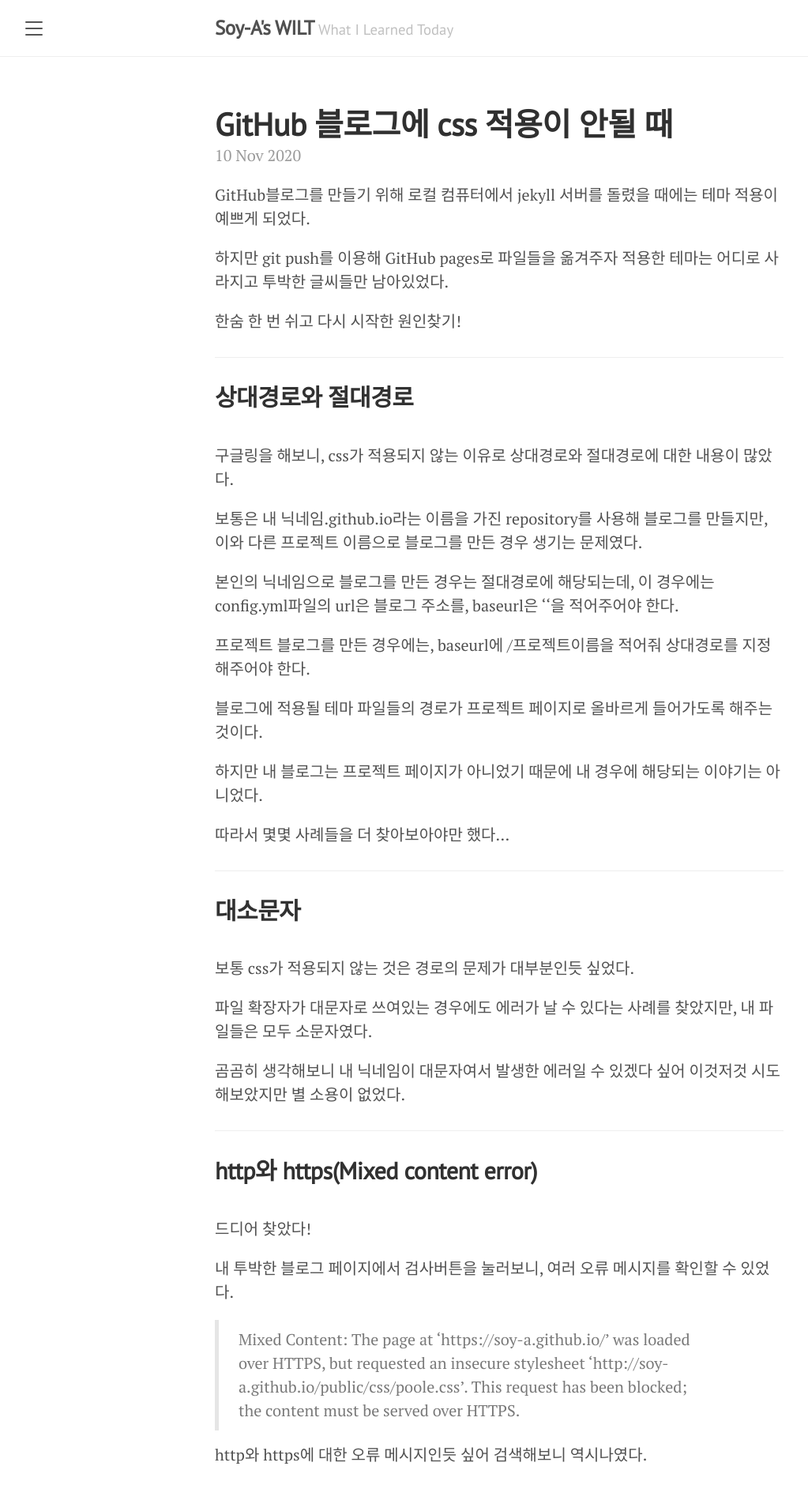
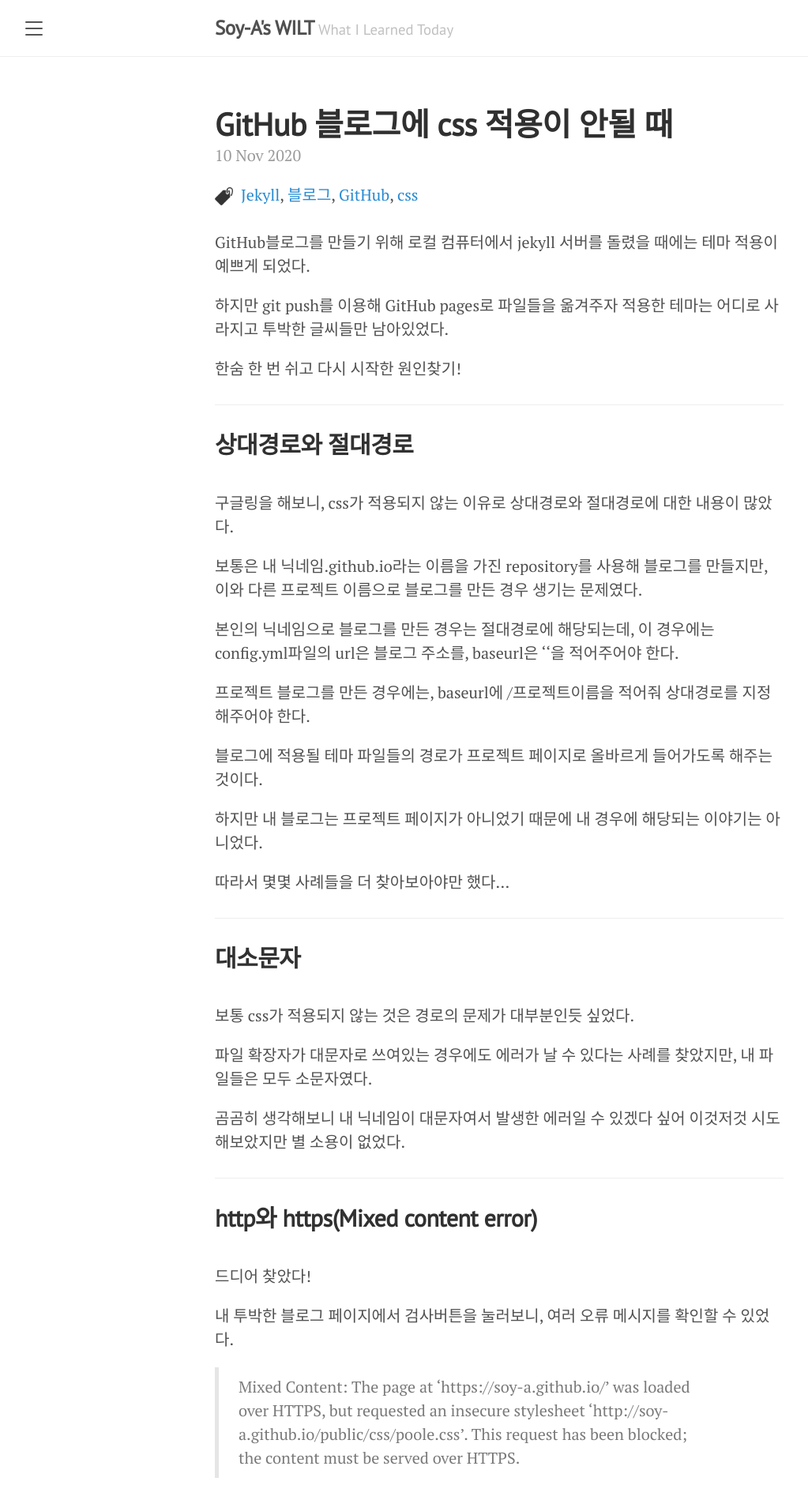
Before and after one commit to soy-A/soy-a.github.io, a Jekyll site: the page built from _posts/2020-11-10-css-not-working-on-GitHub-Pages.md, in a window 1280 px wide. Shown: the top 1880 px of the page at 79% size, without its empty margins (8-1031 px from the left). Built offline with Jekyll 4.4.1, drawn with Linux system fonts in a browser that asks for light colours; comment, search, counter and statistics services are not loaded.

Commit message:
Add tags

```diff
--- /dev/null
+++ b/_includes/post_tags.html
@@ -0,0 +1,12 @@
+<img src="/images/tag_3314.png" alt="Tags: " class="tag-img"/>
+<div class="post-tags">
+  {% if post %}
+    {% assign tags = post.tags %}
+  {% else %}
+    {% assign tags = page.tags %}
+  {% endif %}
+  {% for tag in tags %}
+  <a href="/tags/#{{tag|slugize}}">{{tag}}</a>{% unless forloop.last %},{% endunless %}
+  {% endfor %}
+</div>
+<br/>
--- a/_layouts/post.html
+++ b/_layouts/post.html
@@ -5,6 +5,8 @@ layout: default
 <div class="post">
   <h1 class="post-title">{{ page.title }}</h1>
   <span class="post-date">{{ page.date | date_to_string }}</span>
+  {% include post_tags.html %}
+  <br/>
   {{ content }}
 </div>
 
--- a/_posts/2020-11-10-css-not-working-on-GitHub-Pages.md
+++ b/_posts/2020-11-10-css-not-working-on-GitHub-Pages.md
@@ -2,6 +2,11 @@
 layout: post
 title: GitHub 블로그에 css 적용이 안될 때
 comments: true
+tags:
+- Jekyll
+- 블로그
+- GitHub
+- css
 ---
 
 GitHub블로그를 만들기 위해 로컬 컴퓨터에서 jekyll 서버를 돌렸을 때에는 테마 적용이 예쁘게 되었다.
--- a/public/css/lanyon.css
+++ b/public/css/lanyon.css
@@ -560,3 +560,34 @@ a.pagination-item:hover {
 .layout-reverse.sidebar-overlay #sidebar-checkbox:checked ~ .sidebar {
   box-shadow: -.25rem 0 .5rem rgba(0,0,0,.1);
 }
+
+// for tag cloud and archives
+.tag-cloud {
+  list-style: none;
+  padding: 0;
+  text-align: justify;
+  font-size: 16px;
+  li {
+    display: inline-block;
+    margin: 0 12px 12px 0;
+  }
+}
+#archives {
+  padding: 5px;
+}
+.archive-group {
+  margin: 5px;
+  border-top: 1px solid #ddd;
+}
+.archive-item {
+  margin-left: 5px;
+}
+.post-tags {
+  float: left;
+}
+.tag-img {
+  width: 23px;
+  float: left;
+  margin: 0 10px 0 0;
+  padding: 5px 0 0 0;
+}
```
Also changed, not shown: _posts/2020-11-02-Applying-theme-to-GitHub-blog.md (+4 -0 lines), tags.md (added, +30 -0 lines), images/tag_3314.png (added), 1 other file.
